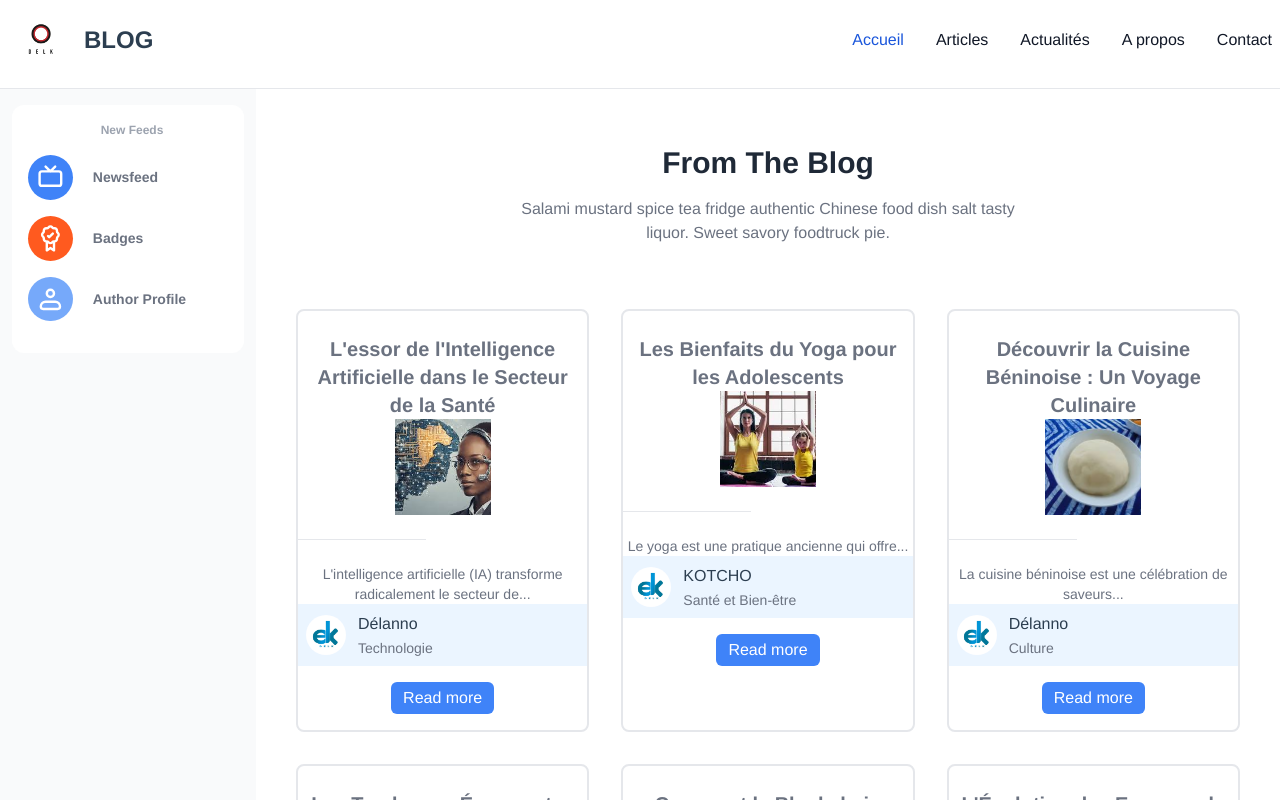
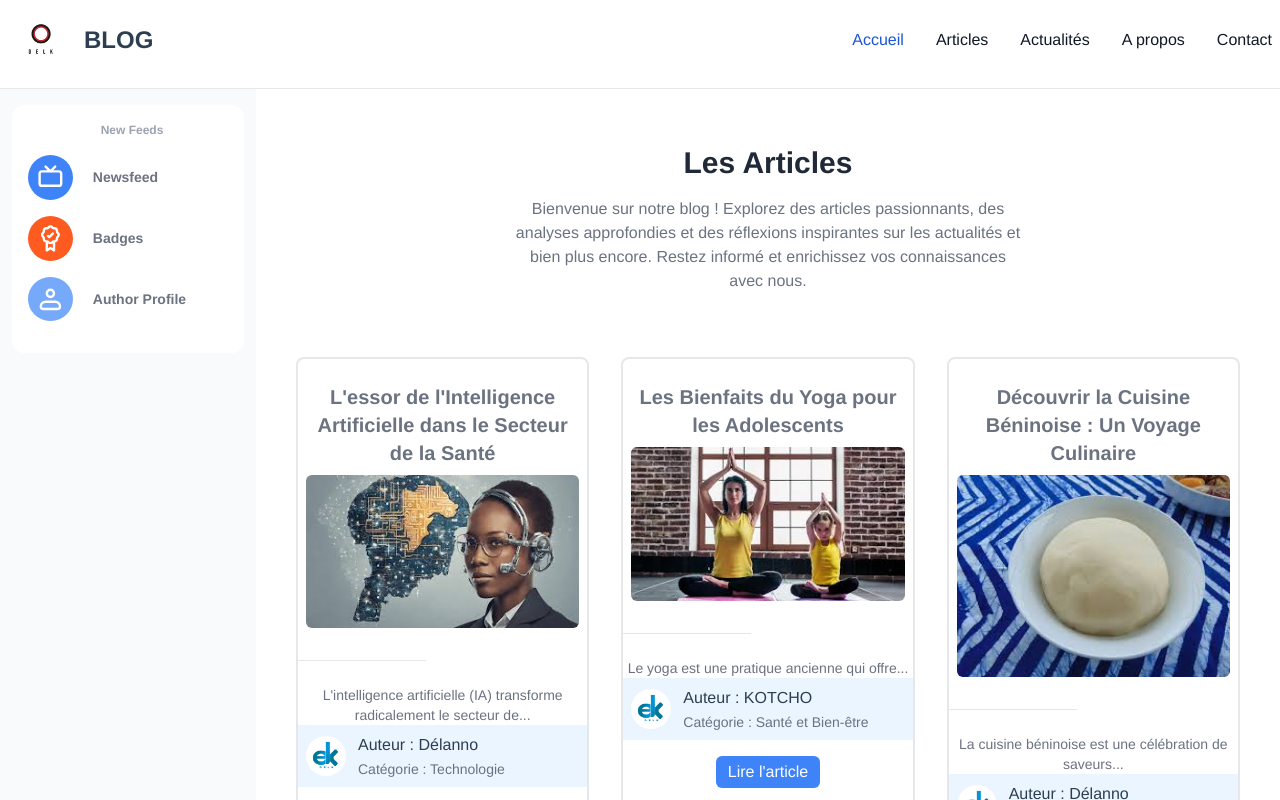
Before and after one commit to Delan-no/blog2, a Vue app: page /posts in a window 1280 px wide. Shown: the top 800 px of the page. Built offline with nearby package versions, Linux system fonts and the light colour scheme.

Commit message:
commit de la journée de 30 juillet 2024

```diff
--- a/src/Layouts/Authentification.vue
+++ b/src/Layouts/Authentification.vue
@@ -91,21 +91,21 @@
       class="lg:hidden fixed inset-0 bg-black bg-opacity-50 z-50"
       @click="toggleMobileMenu"
     >
-      <aside class="bg-gray-200 w-64 p-4 absolute top-0 left-0 bottom-0">
+      <aside class="bg-slate-100 w-64 py-4 p-1 absolute top-0 left-0 bottom-0">
         <nav>
-          <router-link to="/" class="block py-2 px-4 hover:bg-gray-300 rounded"
+          <router-link :to="{ name: 'accueil' }" class="block py-2 px-4 rounded" :class="{'bg-blue-500 text-white': $route.name === '/accueil'}"
             >Accueil</router-link
           >
-          <router-link :to="{ name: 'posts' }" class="block py-2 px-4 hover:bg-gray-300 rounded"
+          <router-link :to="{ name: 'posts' }" class="block py-2 px-4 rounded" :class="{'bg-blue-500 text-white': $route.name === 'posts'}"
             >Articles</router-link
           >
-          <router-link to="/" class="block py-2 px-4 hover:bg-gray-300 rounded"
+          <router-link to="/" class="block py-2 px-4 rounded" :class="{'bg-blue-500 text-white': $route.name === '/actualities'}"
             >Actualités</router-link
           >
-          <router-link to="/" class="block py-2 px-4 hover:bg-gray-300 rounded"
+          <router-link to="/" class="block py-2 px-4 rounded" :class="{'bg-blue-500 text-white': $route.name === '/apropos'}"
             >A propos</router-link
           >
-          <router-link to="/" class="block py-2 px-4 hover:bg-gray-300 rounded"
+          <router-link to="/" class="block py-2 px-4 rounded" :class="{'bg-blue-500 text-white': $route.name === '/contact'}"
             >Contact</router-link
           >
           <!-- <a href="#" class="block py-2 px-4 hover:bg-gray-300 rounded">Logout</a> -->
--- a/src/components/Posts.vue
+++ b/src/components/Posts.vue
@@ -28,11 +28,10 @@ const readMore = (id) => {
           <h1
             class="text-2xl font-semibold text-gray-800 capitalize lg:text-3xl dark:text-white"
           >
-            From the blog
+            Les articles
           </h1>
           <p class="max-w-lg mx-auto mt-4 text-gray-500">
-            Salami mustard spice tea fridge authentic Chinese food dish salt
-            tasty liquor. Sweet savory foodtruck pie.
+            Bienvenue sur notre blog ! Explorez des articles passionnants, des analyses approfondies et des réflexions inspirantes sur les actualités et bien plus encore. Restez informé et enrichissez vos connaissances avec nous.
           </p>
         </div>
         <div
@@ -48,9 +47,9 @@ const readMore = (id) => {
             >
               {{ post.title }}
             </h1>
-            <div class="flex justify-center items-center">
+            <div class="flex justify-center items-center p-2 ">
               <img
-                class="object-cover object-center w-24 h-24"
+                class="object-cover object-center w-full h-full rounded-md"
                 :src="post.image"
                 alt=""
               />
@@ -69,9 +68,9 @@ const readMore = (id) => {
               <div
                 class="space-y-0.5 font-medium dark:text-white text-left rtl:text-right ms-3"
               >
-                <div>{{ post.author }}</div>
+                <div> Auteur : {{ post.author }}</div>
                 <div class="text-sm text-gray-500 dark:text-gray-400">
-                  {{ post.authorRole }}
+                  Catégorie : {{ post.authorRole }}
                 </div>
               </div>
             </figcaption>
@@ -79,7 +78,7 @@ const readMore = (id) => {
               class="inline-block mt-4 bg-blue-500 px-3 rounded-md py-1 text-white hover:bg-blue-400"
               @click="readMore(post.id)"
             >
-              Read more
+              Lire l'article
             </button>
           </div>
         </div>
--- a/src/router.js
+++ b/src/router.js
@@ -5,7 +5,7 @@ import PostDetails from './views/PostDetails.vue';
 import Apropos from './components/Apropos.vue';
 
 const routes = [
-  { path: '/', component: Home },
+  { path: '/', component: Home, name: 'accueil'},
   { path: '/posts', component: PostViews, name: 'posts' },
   { path: '/postsdetails/:id', component: PostDetails, name: 'PostDetails' },
   { path: '/apropos', component: Apropos, name: 'Apropos' },
--- a/src/views/PostDetails.vue
+++ b/src/views/PostDetails.vue
@@ -21,7 +21,7 @@
             <p
               class="mb-3 font-normal text-gray-700 dark:text-gray-400 sm:text-base lg:text-lg"
             >
-              {{ post.description }}
+              {{ formatDescription(post.description) }}
             </p>
             <figcaption class="flex items-center bg-blue-50 p-2 sm:p-3 lg:p-4">
               <img
@@ -57,6 +57,30 @@ import { ref, onMounted } from "vue";
 
 const route = useRoute();
 
+function formatDescription(description) {
+  // Vérifie si la description est définie et de type string
+  if (!description || typeof description !== "string") return "";
+
+  // Divise le texte en phrases en utilisant des délimiteurs de fin de phrase
+  let sentences = description.match(/[^.!?]+[.!?]*/g);
+
+  // Si aucune phrase n'est détectée (ex. pour les textes sans ponctuation), retourne le texte d'origine
+  if (!sentences) return description;
+
+  // Regroupe les phrases par deux et ajoute un saut de ligne après chaque groupe
+  let formattedDescription = "";
+  for (let i = 0; i < sentences.length; i++) {
+    formattedDescription += sentences[i].trim(); // Supprime les espaces en début/fin de phrase
+    if ((i + 1) % 2 === 0) {
+      formattedDescription += "\n;,,"; // Ajoute un saut de ligne HTML
+    } else {
+      formattedDescription += " "; // Ajoute un espace entre les phrases
+    }
+  }
+
+  return formattedDescription.trim();
+}
+
 onMounted(() => {
   create();
 });
```
